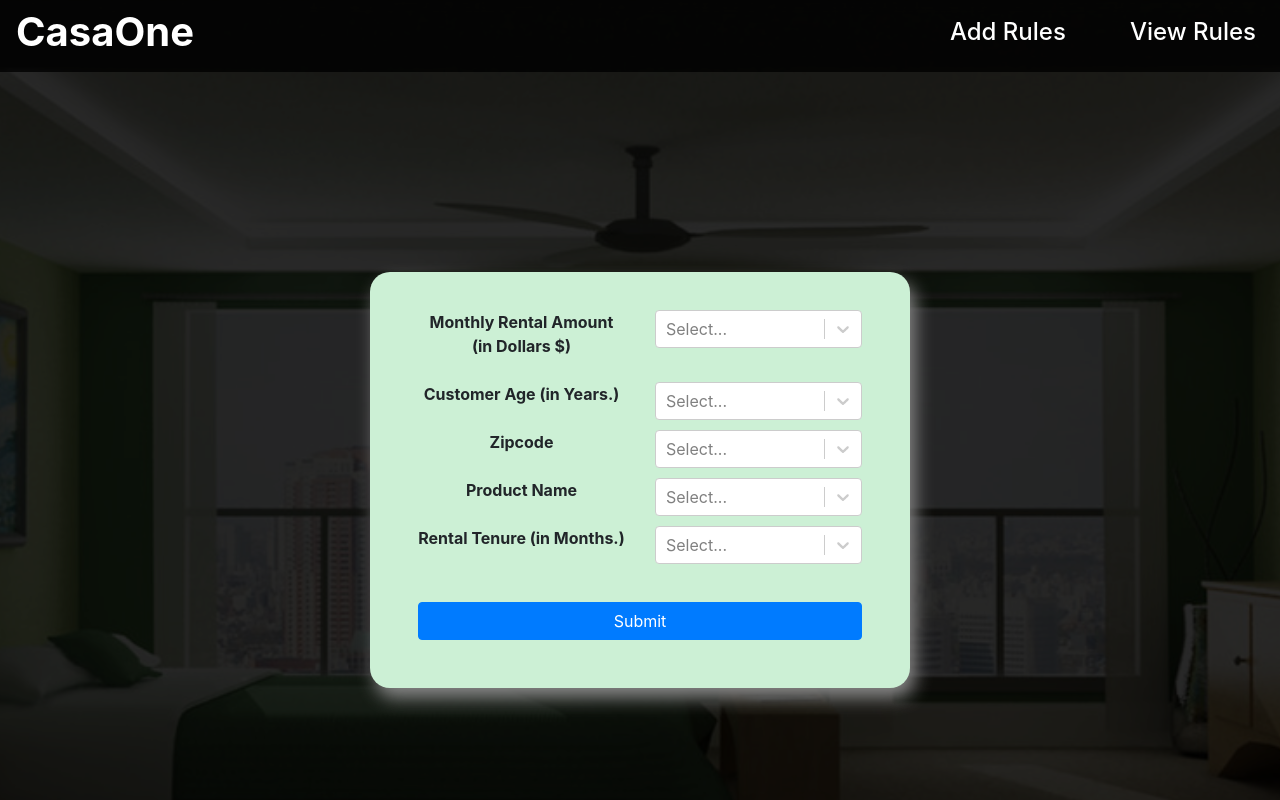
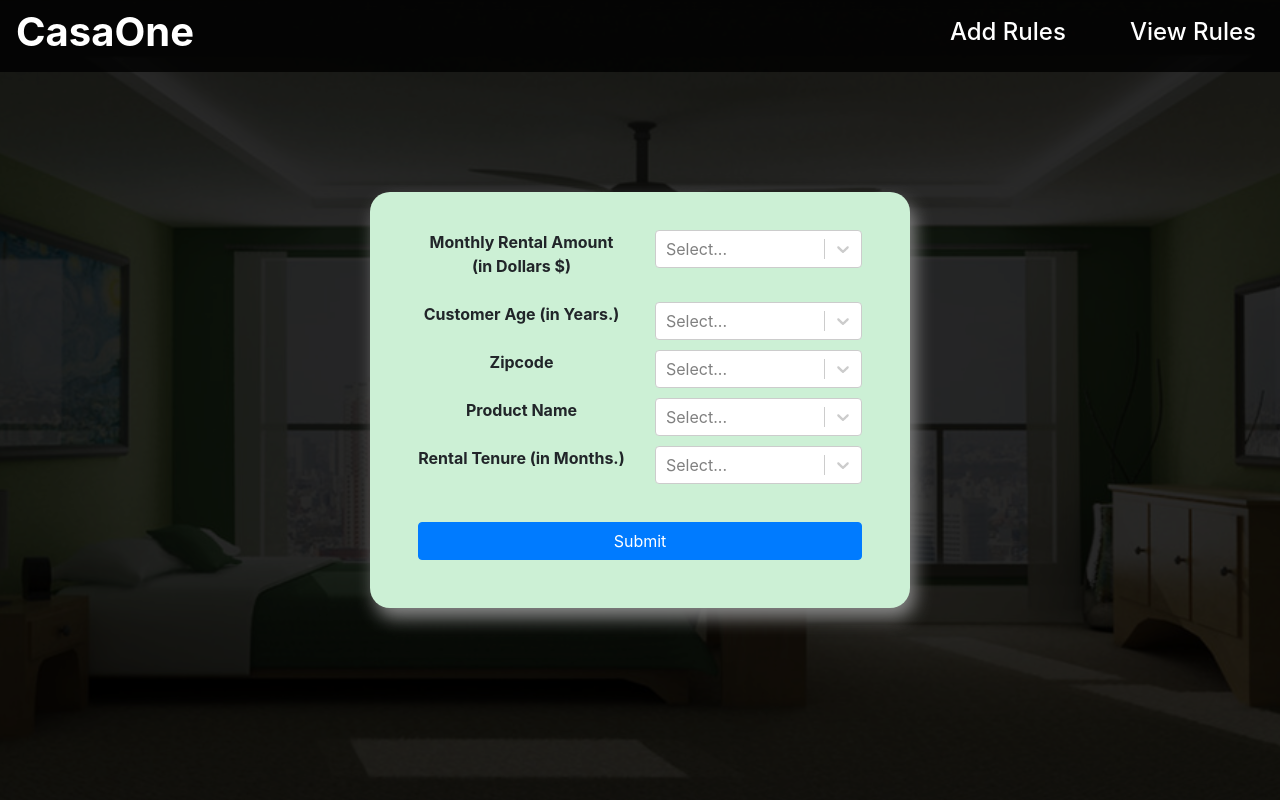
Before and after one commit to abhikumar22/challenge-frontend-solution, a React (Create React App) app: page / in a window 1280 px wide. Shown: the top 800 px of the page. Built offline with nearby package versions, Linux system fonts and the light colour scheme; a web font is replaced by a local one.

Commit message:
chnaged div size

```diff
--- a/src/assets/css/style.css
+++ b/src/assets/css/style.css
@@ -15,10 +15,9 @@ html {
   background-position: center; /* Center the image */
   background-repeat: no-repeat; /* Do not repeat the image */
   background-size: cover; /* Resize the background image to cover the entire container */
-  height: 120vh;
+  height: 100vh;
   background-color:'white';
 }
-
 
 .cursorPointer{
   cursor:pointer;
```
